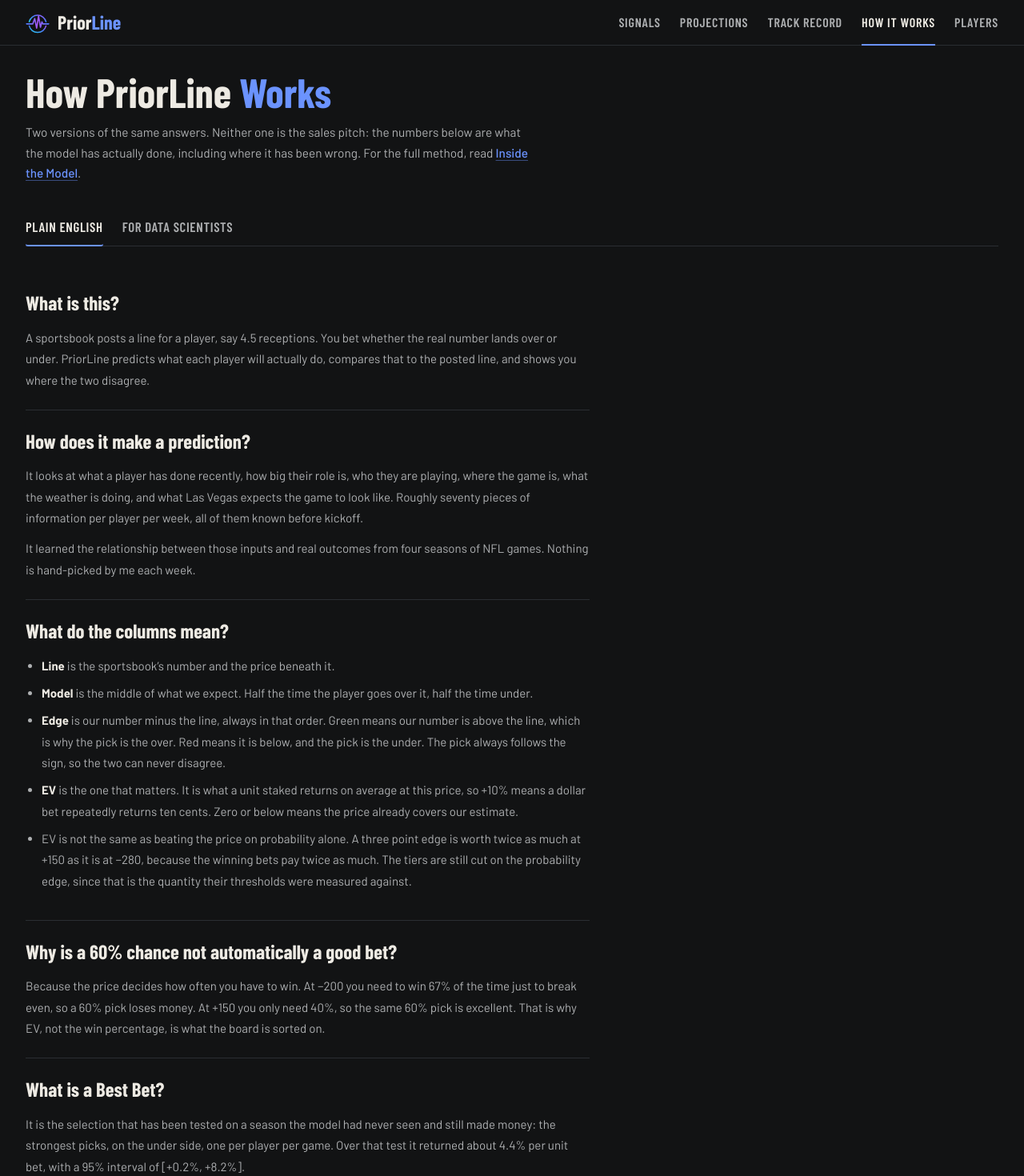
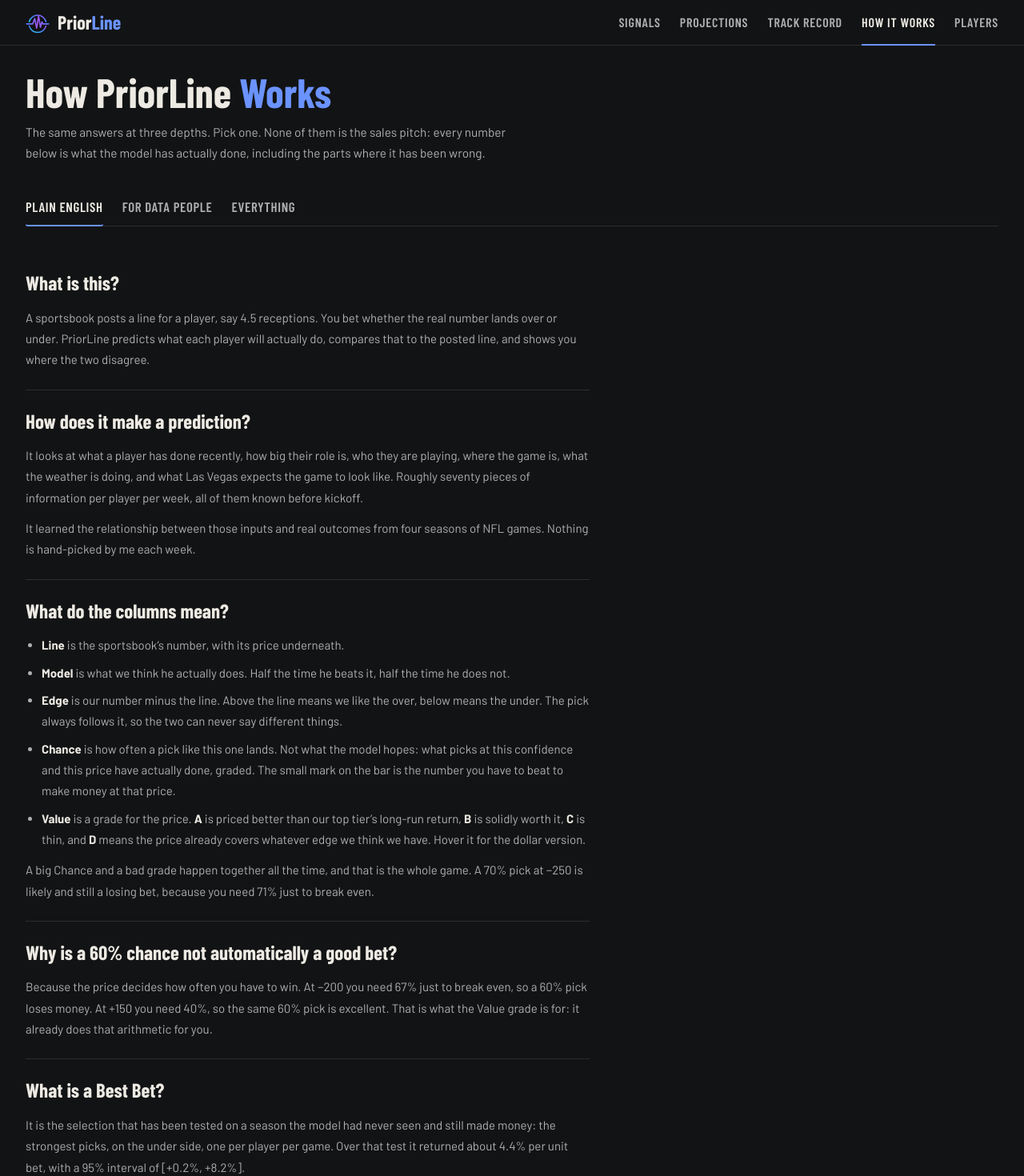
Before and after one commit to seidcubro/player-prop-machine-learning-analysis-platform, a React (Vite) app in the folder apps/web/: page /faq in a window 1280 px wide. Shown: the top 1470 px of the page at 80% size. Built offline with nearby package versions, Linux system fonts and the light colour scheme; no server answers; a web font is replaced by a local one.

Commit message:
Explain the site at three depths and in football words

```diff
--- a/apps/web/src/components/Glossary.tsx
+++ b/apps/web/src/components/Glossary.tsx
@@ -1,9 +1,15 @@
 /**
  * What the terms on this site mean.
  *
- * The board uses EV, edge, tiers and break-even as if they were common
- * knowledge. They are not, and a number nobody can interpret is worse than no
- * number: it either gets ignored or it gets trusted for the wrong reason.
+ * Written for someone who watches football, not someone who prices
+ * derivatives. The board used to lead with expected value, which is the right
+ * quantity and a useless label: nobody outside betting knows what "+3.5% EV"
+ * is, and it reads as small whatever it is. It now leads with the chance a
+ * pick lands and a letter grade for the price, and these definitions follow
+ * the same order.
+ *
+ * A number nobody can interpret is worse than no number: it either gets
+ * ignored or trusted for the wrong reason.
  *
  * Rendered as a collapsible strip so it costs nothing once you know the terms,
  * and as a shared component so a definition cannot drift between the pages that
@@ -16,15 +22,28 @@ type Term = { term: string; short: string; body: React.ReactNode };
 
 const TERMS: Term[] = [
   {
-    term: "EV",
-    short: "Expected value",
+    term: "Chance",
+    short: "How often a pick like this lands",
     body: (
       <>
-        Our estimated chance of winning, minus the chance the price is charging
-        you for. A pick at +8% EV is one where we think the real probability is
-        eight points better than the price implies. <strong>Zero or below
-        means the price already covers it</strong>, and that bet is not worth
-        making regardless of how likely it looks.
+        Not what the model hopes. What picks at this confidence and this price
+        have actually done once graded. The model on its own claimed 66% and
+        won 53%, so the number you see is corrected against the record rather
+        than reported raw. The small mark on the bar is the number this price
+        needs you to beat.
+      </>
+    ),
+  },
+  {
+    term: "Value",
+    short: "A grade for the price",
+    body: (
+      <>
+        <strong>A</strong> is priced better than the long-run return of our top
+        tier. <strong>B</strong> is solidly worth it. <strong>C</strong> is
+        thin. <strong>D</strong> means the price already covers whatever edge we
+        think we have, and the bet is not worth making however likely it looks.
+        Hover the grade for what 100 dollars returns on average.
       </>
     ),
   },
@@ -35,7 +54,8 @@ const TERMS: Term[] = [
       <>
         How often you must win just to stop losing money at a given price. At
         &minus;200 it is 66.7%; at &minus;110, 52.4%; at +150, only 40%. This is
-        why a 60% chance can be a bad bet and a 45% chance can be a good one.
+        why a 60% chance can be a bad bet and a 45% chance can be a good one,
+        and it is the mark on the Chance bar.
       </>
     ),
   },
--- a/apps/web/src/pages/EdgesDashboard.tsx
+++ b/apps/web/src/pages/EdgesDashboard.tsx
@@ -372,9 +372,10 @@ export default function EdgesDashboard() {
         number, on a page whose whole job is to show numbers.
       */}
       <p className="ps-tagline">
-        Sportsbook lines against the model&rsquo;s own number.{" "}
-        <strong>EV</strong> is the column that matters: anything at or below
-        zero is a bet the price already covers.{" "}
+        Sportsbook lines against our own number for the same player.{" "}
+        <strong>Chance</strong> is how often a pick like this lands, and{" "}
+        <strong>Value</strong> grades the price you are getting for it. A big
+        chance at a bad price is still a bad bet.{" "}
         <Link to="/faq">How it works</Link>.
       </p>
 
@@ -766,7 +767,7 @@ export default function EdgesDashboard() {
                     }`}
                     title={
                       isYesNo(e.market_code)
-                        ? "A yes-or-no market has no median to clear the line, so the edge lives entirely in the EV column."
+                        ? "A yes-or-no market has no number to clear, so everything is in the Chance and Value columns."
                         : "The model's number minus the line. Positive means the model is above the line, which is why the pick is the over."
                     }
                   >
--- a/apps/web/src/pages/Faq.tsx
+++ b/apps/web/src/pages/Faq.tsx
@@ -1,22 +1,24 @@
 /**
- * How the thing works, twice.
+ * How the thing works, at three depths.
  *
- * Two audiences with genuinely different questions. Someone deciding whether to
- * trust a number wants to know what it means and how often it has been right.
- * Someone evaluating the method wants the model families, the validation
- * discipline and the places it fails.
+ * Three audiences with genuinely different questions. Someone deciding whether
+ * to back a pick wants to know what the numbers mean and how often they have
+ * been right, in football words. Someone judging the method wants the model
+ * families, the validation discipline and the places it fails. Someone who
+ * wants the whole thing gets sent to Inside the Model, which is the long
+ * version with the measurements in it.
  *
- * Writing one document for both produces something that serves neither, so
- * there are two, and a toggle. Both say the same things and neither is the
- * marketing version: the numbers here are the measured ones including the ones
- * that are unflattering.
+ * One document for all three serves none of them, so there are three, and a
+ * switch. They say the same things at different resolutions, and none of them
+ * is the marketing version: the numbers are the measured ones, including the
+ * ones that make the model look bad.
  */
 
 import { useState } from "react";
 import { Link } from "react-router-dom";
 import PageTitle from "../components/PageTitle";
 
-type Audience = "plain" | "technical";
+type Audience = "plain" | "technical" | "deep";
 
 function QA({ q, children }: { q: string; children: React.ReactNode }) {
   return (
@@ -35,10 +37,9 @@ export default function Faq() {
       <div className="ps-hero">
         <PageTitle lead="How PriorLine" accent="Works" />
         <p>
-          Two versions of the same answers. Neither one is the sales pitch: the
-          numbers below are what the model has actually done, including where it
-          has been wrong. For the full method, read{" "}
-          <Link to="/model">Inside the Model</Link>.
+          The same answers at three depths. Pick one. None of them is the sales
+          pitch: every number below is what the model has actually done,
+          including the parts where it has been wrong.
         </p>
       </div>
 
@@ -57,11 +58,19 @@ export default function Faq() {
           className={audience === "technical" ? "active" : ""}
           onClick={() => setAudience("technical")}
         >
-          For Data Scientists
+          For Data People
+        </button>
+        <button
+          role="tab"
+          aria-selected={audience === "deep"}
+          className={audience === "deep" ? "active" : ""}
+          onClick={() => setAudience("deep")}
+        >
+          Everything
         </button>
       </div>
 
-      {audience === "plain" ? <Plain /> : <Technical />}
+      {audience === "plain" ? <Plain /> : audience === "technical" ? <Technical /> : <Deep />}
     </>
   );
 }
@@ -96,42 +105,45 @@ function Plain() {
       <QA q="What do the columns mean?">
         <ul>
           <li>
-            <strong>Line</strong> is the sportsbook&rsquo;s number and the price
-            beneath it.
+            <strong>Line</strong> is the sportsbook&rsquo;s number, with its
+            price underneath.
           </li>
           <li>
-            <strong>Model</strong> is the middle of what we expect. Half the
-            time the player goes over it, half the time under.
+            <strong>Model</strong> is what we think he actually does. Half the
+            time he beats it, half the time he does not.
           </li>
           <li>
-            <strong>Edge</strong> is our number minus the line, always in that
-            order. Green means our number is above the line, which is why the
-            pick is the over. Red means it is below, and the pick is the under.
-            The pick always follows the sign, so the two can never disagree.
+            <strong>Edge</strong> is our number minus the line. Above the line
+            means we like the over, below means the under. The pick always
+            follows it, so the two can never say different things.
           </li>
           <li>
-            <strong>EV</strong> is the one that matters. It is what a unit
-            staked returns on average at this price, so +10% means a dollar bet
-            repeatedly returns ten cents. Zero or below means the price already
-            covers our estimate.
+            <strong>Chance</strong> is how often a pick like this one lands.
+            Not what the model hopes: what picks at this confidence and this
+            price have actually done, graded. The small mark on the bar is the
+            number you have to beat to make money at that price.
           </li>
           <li>
-            EV is not the same as beating the price on probability alone. A
-            three point edge is worth twice as much at +150 as it is at
-            &minus;280, because the winning bets pay twice as much. The tiers
-            are still cut on the probability edge, since that is the quantity
-            their thresholds were measured against.
+            <strong>Value</strong> is a grade for the price. <strong>A</strong>{" "}
+            is priced better than our top tier&rsquo;s long-run return,{" "}
+            <strong>B</strong> is solidly worth it, <strong>C</strong> is thin,
+            and <strong>D</strong> means the price already covers whatever edge
+            we think we have. Hover it for the dollar version.
           </li>
         </ul>
+        <p>
+          A big Chance and a bad grade happen together all the time, and that is
+          the whole game. A 70% pick at &minus;250 is likely and still a losing
+          bet, because you need 71% just to break even.
+        </p>
       </QA>
 
       <QA q="Why is a 60% chance not automatically a good bet?">
         <p>
           Because the price decides how often you have to win. At &minus;200 you
-          need to win 67% of the time just to break even, so a 60% pick loses
-          money. At +150 you only need 40%, so the same 60% pick is excellent.
-          That is why EV, not the win percentage, is what the board is sorted
-          on.
+          need 67% just to break even, so a 60% pick loses money. At +150 you
+          need 40%, so the same 60% pick is excellent. That is what the Value
+          grade is for: it already does that arithmetic for you.
         </p>
       </QA>
 
@@ -419,3 +431,70 @@ function Technical() {
     </div>
   );
 }
+
+
+/**
+ * The third depth: a map of the long version rather than a copy of it.
+ *
+ * Inside the Model is the full account, with the measurements, the failed
+ * experiments and the numbers that do not flatter the project. Pasting it here
+ * would mean two copies drifting apart, so this says what is in it and sends
+ * the reader there.
+ */
+function Deep() {
+  return (
+    <div>
+      <QA q="The whole thing, measurements included">
+        <p>
+          <Link to="/model">Inside the Model</Link> is the long version: every
+          design decision, what it was measured against, and the experiments
+          that failed. It is written to be read start to finish by someone who
+          wants to judge the method rather than use the board.
+        </p>
+        <p>What is in it:</p>
+        <ul>
+          <li>
+            The pipeline end to end, from the nflverse ingest through feature
+            building, model selection, calibration and the board.
+          </li>
+          <li>
+            How a model family is chosen per market, on time-series folds, and
+            why a change that cannot beat the incumbent out of sample is
+            refused even when it looks better on average.
+          </li>
+          <li>
+            How a projection becomes a probability: quantile models for the
+            spread, then a correction fitted on graded picks using the model
+            and the price together, because the model alone claimed 66% and won
+            53%.
+          </li>
+          <li>
+            The full record by tier, by market and by season, including the
+            seasons that lost money.
+          </li>
+          <li>
+            Everything tested and rejected: tracking data as features, weighting
+            this season more heavily early on, a role stability score, publishing
+            only the slices that made money, and a dozen others. Each with the
+            number that killed it.
+          </li>
+          <li>
+            The limitations, stated plainly, including the measurement that says
+            the market prices these props better than this model does.
+          </li>
+        </ul>
+        <p>
+          <Link to="/model">Read Inside the Model</Link>.
+        </p>
+      </QA>
+
+      <QA q="The code">
+        <p>
+          The repository is public. The research scripts that produced the
+          rejections above are in it, each with its verdict written at the top,
+          so any claim here can be re-run rather than taken on faith.
+        </p>
+      </QA>
+    </div>
+  );
+}
```
